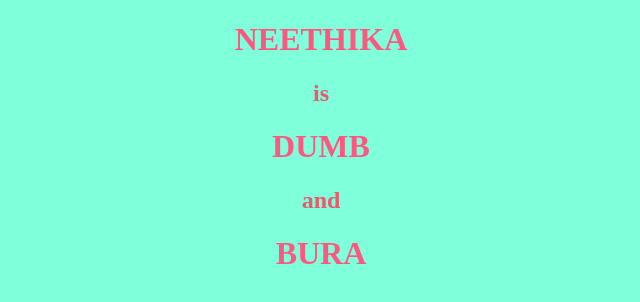
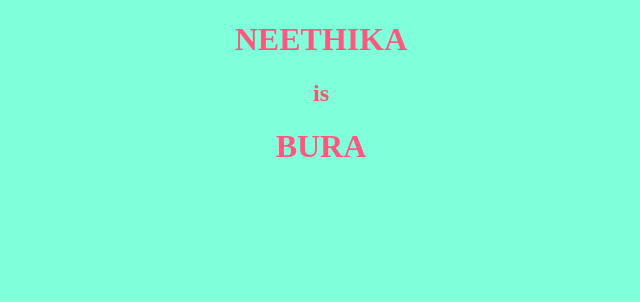
Before and after one commit to Z3C37/Details, a plain HTML site: page index.html in a window 1280 px wide. Shown: the whole page, without its empty margins (319-959 px from the left). Drawn offline with Linux system fonts and the light colour scheme.

Commit message:
Add files via upload

```diff
--- a/index.html
+++ b/index.html
@@ -9,8 +9,6 @@
   <body>
     <h1>NEETHIKA</h1>
     <h2>is</h2>
-    <h1>DUMB</h1>
-    <h2>and</h2>
     <h1>BURA</h1>
   </body>
 </html>
```
